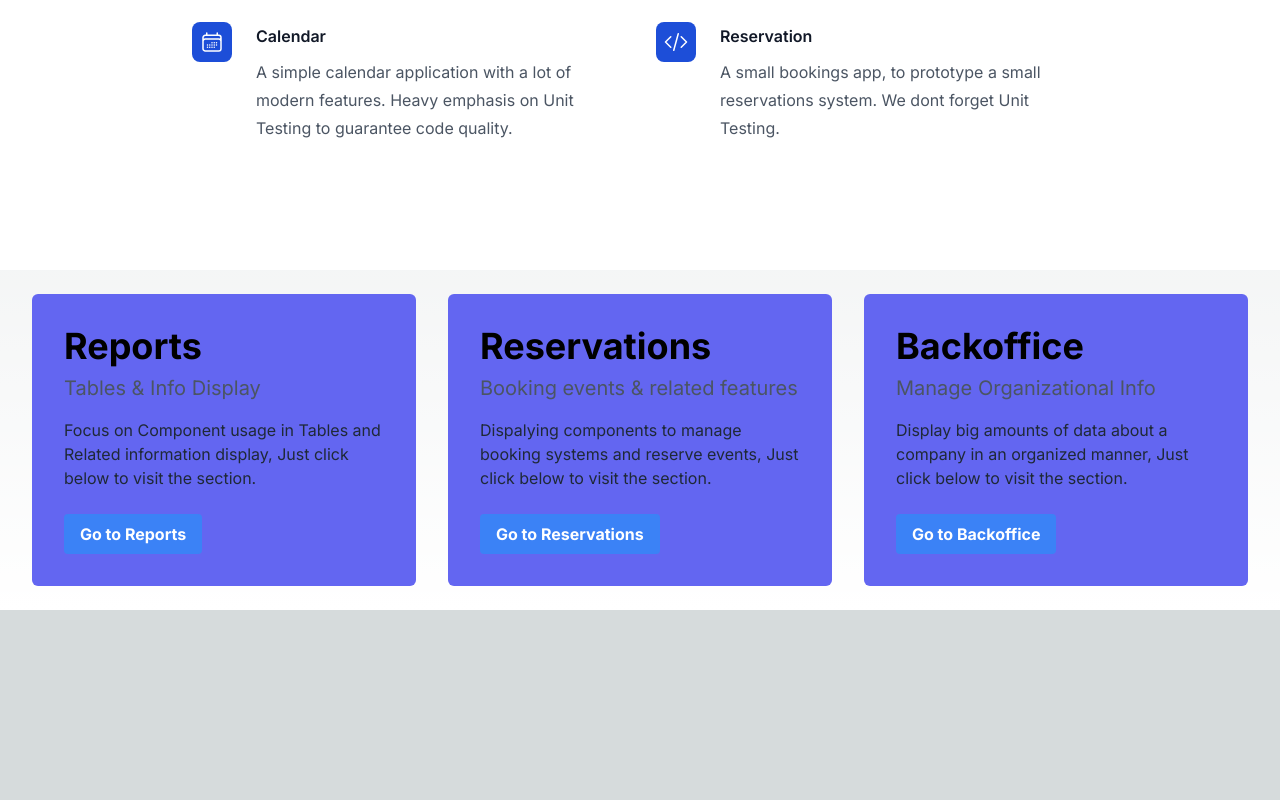
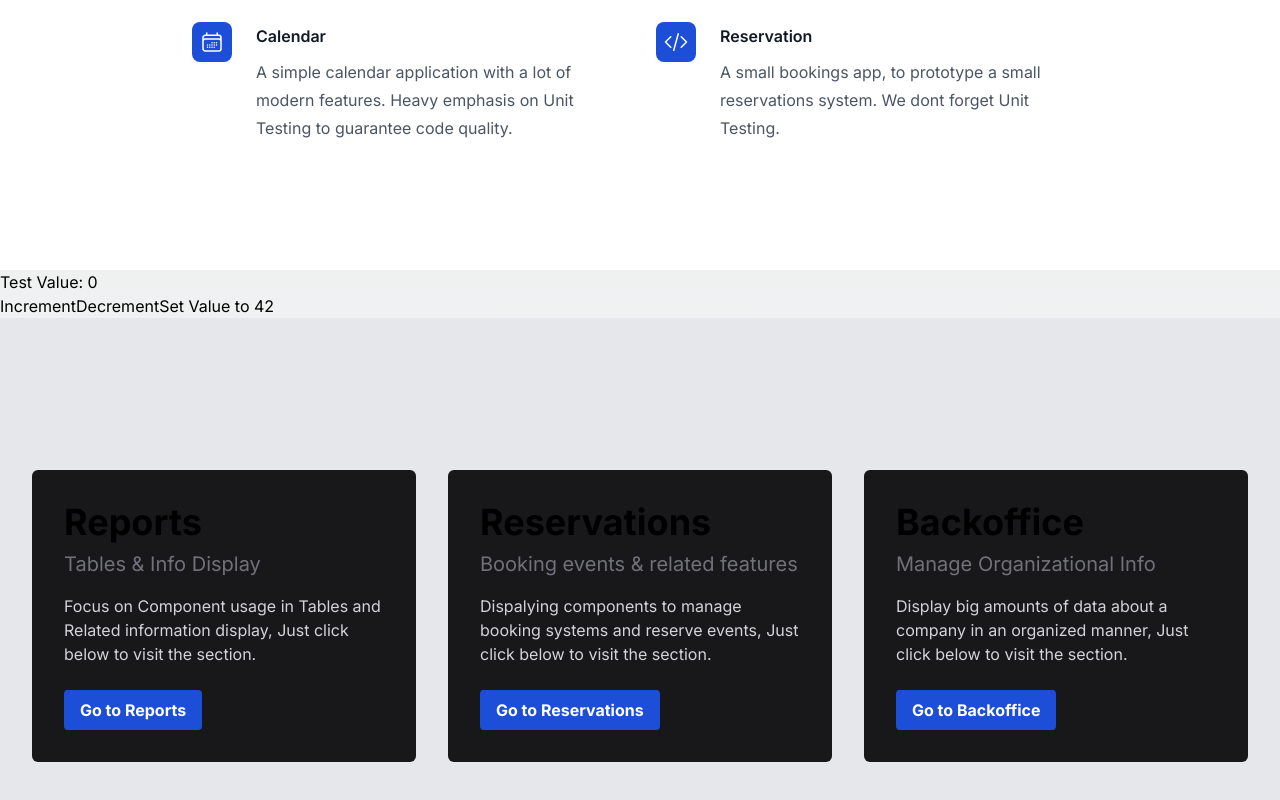
Before and after one commit to DanielRed007/react-lab-2024, a Next.js app in the folder lab-01/: page / in a window 1280 px wide. Shown: the part 714-1514 px from the top of the page. Before the commit the page ends 1324 px from the top, so only its background shows below. Built offline with nearby package versions, Linux system fonts and the light colour scheme.

Commit message:
redux-toolkit implmented under the app route strategy for Next.js, also Redux Devtools was added

```diff
--- a/lab-01/package.json
+++ b/lab-01/package.json
@@ -11,10 +11,13 @@
     "test:watch": "jest --watch"
   },
   "dependencies": {
+    "@reduxjs/toolkit": "^2.0.1",
+    "@types/react-redux": "^7.1.33",
     "next": "14.0.4",
     "next-router-mock": "^0.9.11",
     "react": "^18",
     "react-dom": "^18",
+    "react-redux": "^9.0.4",
     "ts-node": "^10.9.2"
   },
   "devDependencies": {
--- /dev/null
+++ b/lab-01/src/app/StoreProvider.tsx
@@ -0,0 +1,18 @@
+'use client'
+import { makeStore, AppStore } from './lib/store'
+import { Provider } from 'react-redux'
+import { useRef } from 'react'
+
+export default function StoreProvider({
+  children,
+}: {
+  children: React.ReactNode
+}) {
+  const storeRef = useRef<AppStore>()
+  if (!storeRef.current) {
+    // Create the store instance the first time this renders
+    storeRef.current = makeStore()
+  }
+
+  return <Provider store={storeRef.current}>{children}</Provider>
+}
--- a/lab-01/src/app/layout.tsx
+++ b/lab-01/src/app/layout.tsx
@@ -1,4 +1,5 @@
 import Navbar from './shared/navbar/Navbar'
+import StoreProvider from './StoreProvider'
 import { Inter } from 'next/font/google'
 import type { Metadata } from 'next'
 import './globals.css'
@@ -18,8 +19,10 @@ export default function RootLayout({
   return (
     <html lang="en">
       <body className={inter.className}>
-        <Navbar />
-        {children}
+        <StoreProvider>
+          <Navbar />
+          {children}
+        </StoreProvider>
       </body>
     </html>
   )
--- /dev/null
+++ b/lab-01/src/app/lib/features/testReducer.ts
@@ -0,0 +1,29 @@
+import { createSlice, PayloadAction } from '@reduxjs/toolkit'
+
+interface TestState {
+  value: number
+}
+
+const initialState: TestState = {
+  value: 0,
+}
+
+const testSlice = createSlice({
+  name: 'test',
+  initialState,
+  reducers: {
+    increment: (state) => {
+      state.value += 1
+    },
+    decrement: (state) => {
+      state.value -= 1
+    },
+    setValue: (state, action: PayloadAction<number>) => {
+      state.value = action.payload
+    },
+  },
+})
+
+export const { increment, decrement, setValue } = testSlice.actions
+
+export default testSlice.reducer
--- /dev/null
+++ b/lab-01/src/app/lib/hooks.ts
@@ -0,0 +1,7 @@
+import { useDispatch, useSelector, useStore } from 'react-redux'
+import type { RootState, AppDispatch, AppStore } from './store'
+import type { TypedUseSelectorHook } from 'react-redux'
+
+export const useAppDispatch: () => AppDispatch = useDispatch
+export const useAppSelector: TypedUseSelectorHook<RootState> = useSelector
+export const useAppStore: () => AppStore = useStore
--- /dev/null
+++ b/lab-01/src/app/lib/store.ts
@@ -0,0 +1,15 @@
+import { configureStore } from '@reduxjs/toolkit'
+import testReducer from './features/testReducer'
+
+export const makeStore = () => {
+  return configureStore({
+    reducer: {
+      test: testReducer,
+    },
+    devTools: process.env.NODE_ENV !== 'production',
+  })
+}
+
+export type AppStore = ReturnType<typeof makeStore>
+export type RootState = ReturnType<AppStore['getState']>
+export type AppDispatch = AppStore['dispatch']
--- a/lab-01/src/app/page.tsx
+++ b/lab-01/src/app/page.tsx
@@ -1,13 +1,26 @@
+'use client'
+
 import HomeMainFeatureSection from './shared/home-main-feature-section/HomeMainFeatureSection'
+import { decrement, increment, setValue } from './lib/features/testReducer'
 import HomeInfoCard from './shared/home-info-card/HomeInfoCard'
+import { useDispatch, useSelector } from 'react-redux'
 import { infoCard } from './utils/data/mock-data'
 import Header from './shared/header/Header'
 
 export default function Page() {
+  const dispatch = useDispatch()
+  const testValue = useSelector((state: any) => state.test.value)
+
   return (
     <>
       <Header title="ReactJS + NextJS Laboratory" />
       <HomeMainFeatureSection />
+      <div>
+        <p>Test Value: {testValue}</p>
+        <button onClick={() => dispatch(increment())}>Increment</button>
+        <button onClick={() => dispatch(decrement())}>Decrement</button>
+        <button onClick={() => dispatch(setValue(42))}>Set Value to 42</button>
+      </div>
       <HomeInfoCard info={infoCard} />
     </>
   )
--- a/lab-01/src/app/shared/home-info-card/HomeInfoCard.tsx
+++ b/lab-01/src/app/shared/home-info-card/HomeInfoCard.tsx
@@ -1,25 +1,26 @@
 'use client'
 
-import { IHomeInfoCard } from '@/app/utils/interface/interfaces'
+import { ICardInfo, IHomeInfoCard } from '@/app/utils/interface/interfaces'
 import { useRouter } from 'next/navigation'
 
 const HomeInfoCard = ({ info }: IHomeInfoCard) => {
   const router = useRouter()
 
   return (
+    <div className="bg-gray-200 py-18 sm:py-32">
       <div className="gap-8 columns-3 mx-auto max-w-7xl px-4 py-6 sm:px-6 lg:px-8">
-      {info.map((card, index) => (
-        <div key={index} className="bg-indigo-500 flex-1 p-4 rounded-md">
+        {info.map((card: ICardInfo, index: number) => (
+          <div key={index} className="bg-zinc-900 flex-1 p-4 rounded-md">
             <div className="max-w-2xl mx-auto p-4">
               <h2 className="text-4xl font-bold mb-2">{card.title}</h2>
 
-            <h2 className="text-xl text-gray-600 mb-4">{card.subtitle}</h2>
+              <h2 className="text-xl text-zinc-500 mb-4">{card.subtitle}</h2>
 
-            <p className="text-gray-800 mb-6">{card.description}</p>
+              <p className="text-zinc-300 mb-6">{card.description}</p>
 
               <button
                 onClick={() => router.push(card.link)}
-              className="bg-blue-500 text-white font-bold py-2 px-4 rounded focus:outline-none focus:shadow-outline-blue"
+                className="bg-blue-700 text-white font-bold py-2 px-4 rounded focus:outline-none focus:shadow-outline-blue"
               >
                 Go to {card.title}
               </button>
@@ -27,6 +28,7 @@ const HomeInfoCard = ({ info }: IHomeInfoCard) => {
           </div>
         ))}
       </div>
+    </div>
   )
 }
 
--- a/lab-01/src/app/shared/home-main-feature-section/HomeMainFeatureSection.tsx
+++ b/lab-01/src/app/shared/home-main-feature-section/HomeMainFeatureSection.tsx
@@ -1,4 +1,5 @@
 import { homeFeatureCards, homeTitleSection } from '../../utils/data/mock-data'
+import { IFeatureCard } from '@/app/utils/interface/interfaces'
 import FeatureTitleSection from './FeatureTitleSection'
 import FeatureCard from './FeatureCard'
 
@@ -14,7 +15,7 @@ const HomeMainFeatureSection = () => {
         />
         <div className="mx-auto mt-16 max-w-2xl sm:mt-20 lg:mt-24 lg:max-w-4xl">
           <dl className="grid max-w-xl grid-cols-1 gap-x-8 gap-y-10 lg:max-w-none lg:grid-cols-2 lg:gap-y-16">
-            {homeFeatureCards.map((card, index) => (
+            {homeFeatureCards.map((card: IFeatureCard, index: number) => (
               <FeatureCard
                 key={index}
                 title={card.title}
```
Also changed, not shown: 1 other file (tests, documents, lock files or other folders). Lines whose indentation alone changed are shown as unchanged.
